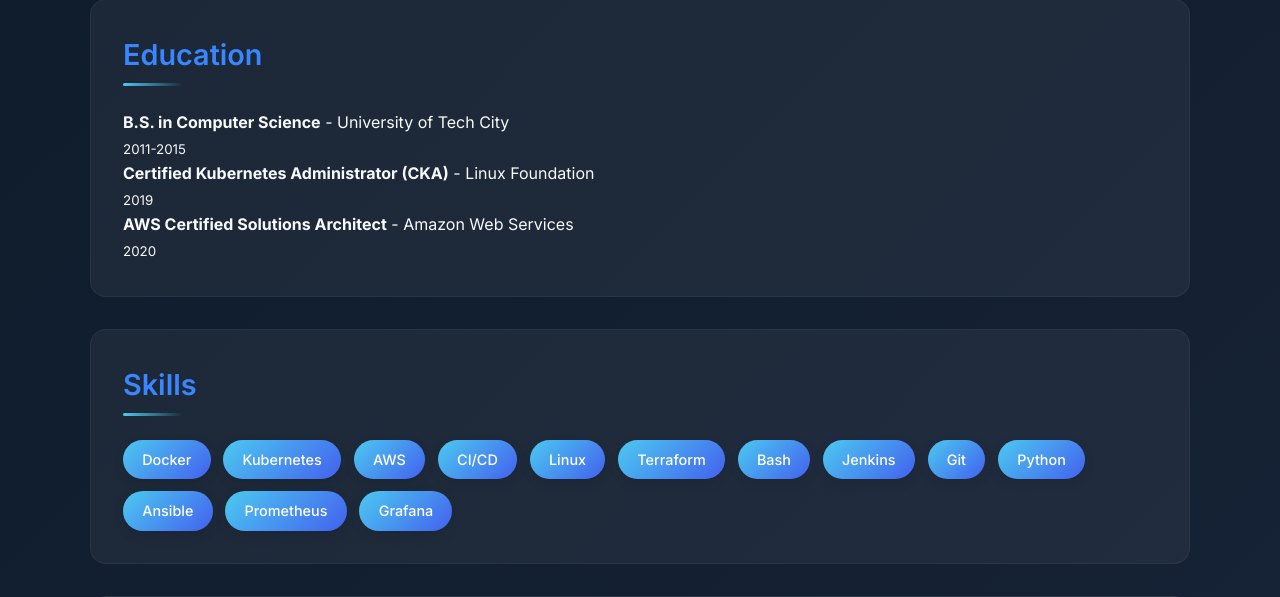
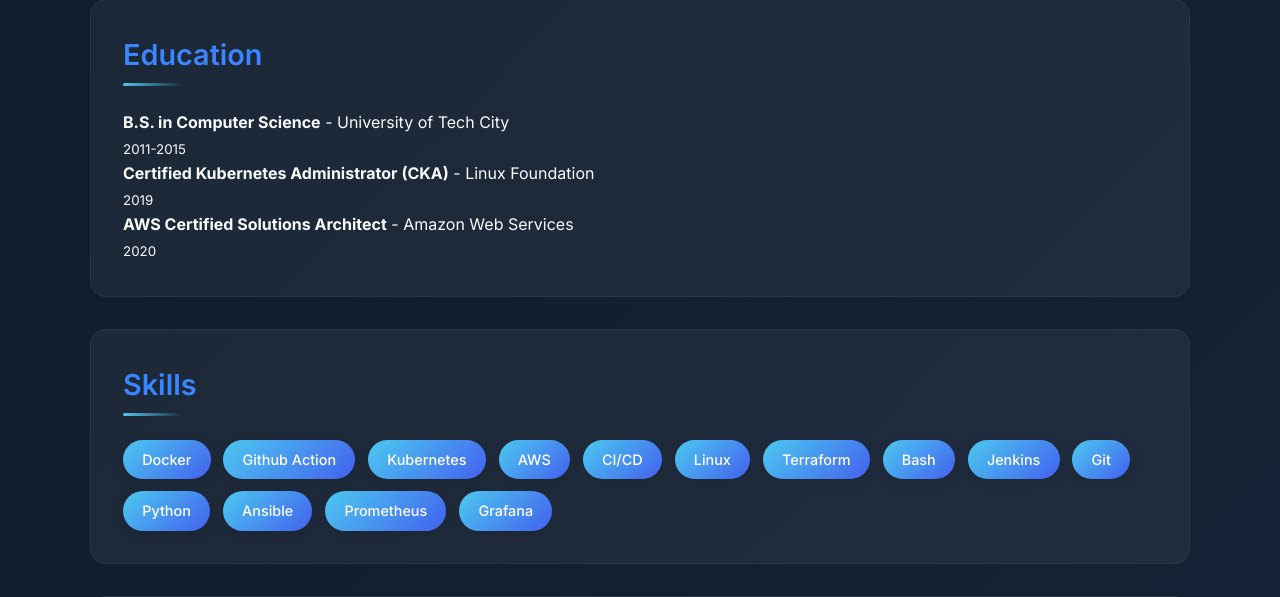
Before and after one commit to michaelogenyi23/my-resume, a Flask app: page / in a window 1280 px wide. Shown: the part 612-1209 px from the top of the page. Run offline with Flask 3, Linux system fonts and the light colour scheme.

Commit message:
new skill

```diff
--- a/templates/index.html
+++ b/templates/index.html
@@ -302,6 +302,7 @@
             <h2>Skills</h2>
             <div class="skills-list">
                 <span class="skill">Docker</span>
+                <span class="skill">Github Action</span>
                 <span class="skill">Kubernetes</span>
                 <span class="skill">AWS</span>
                 <span class="skill">CI/CD</span>
```
